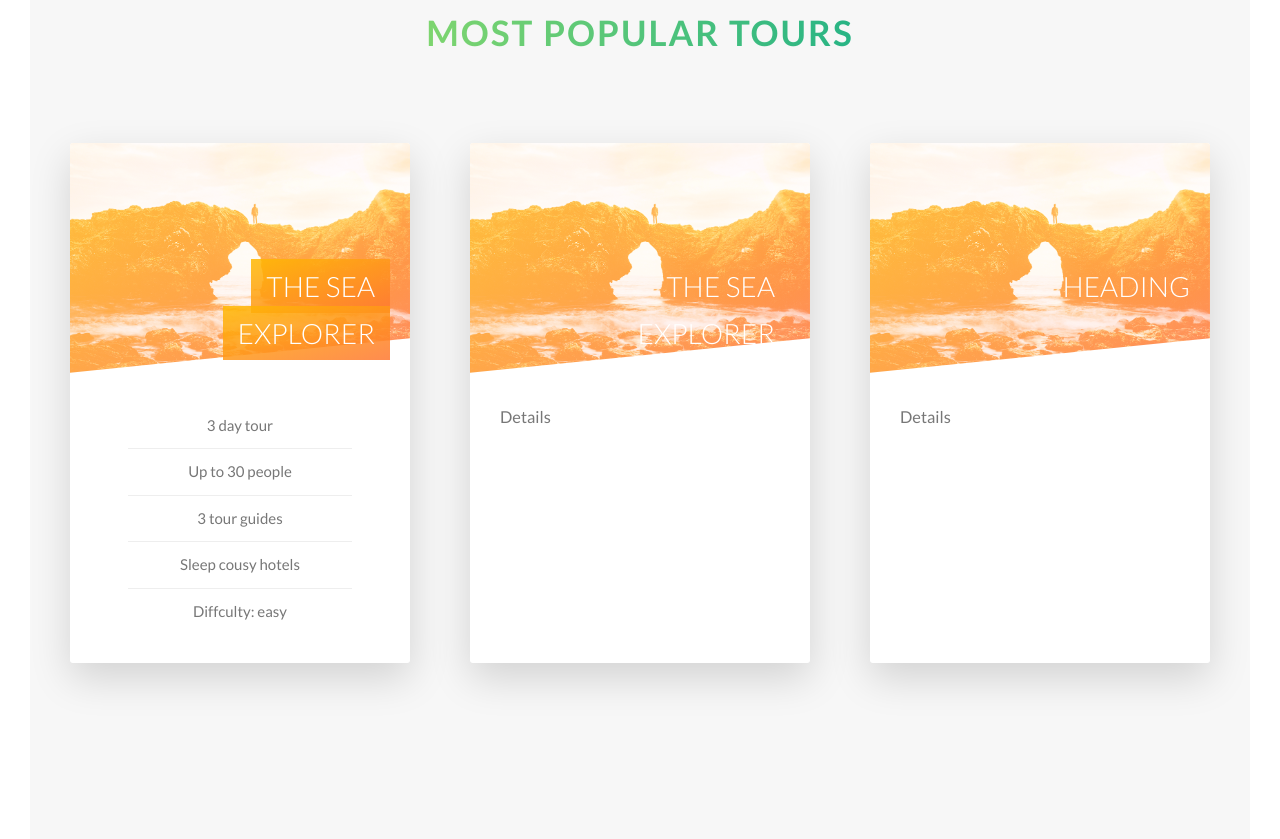
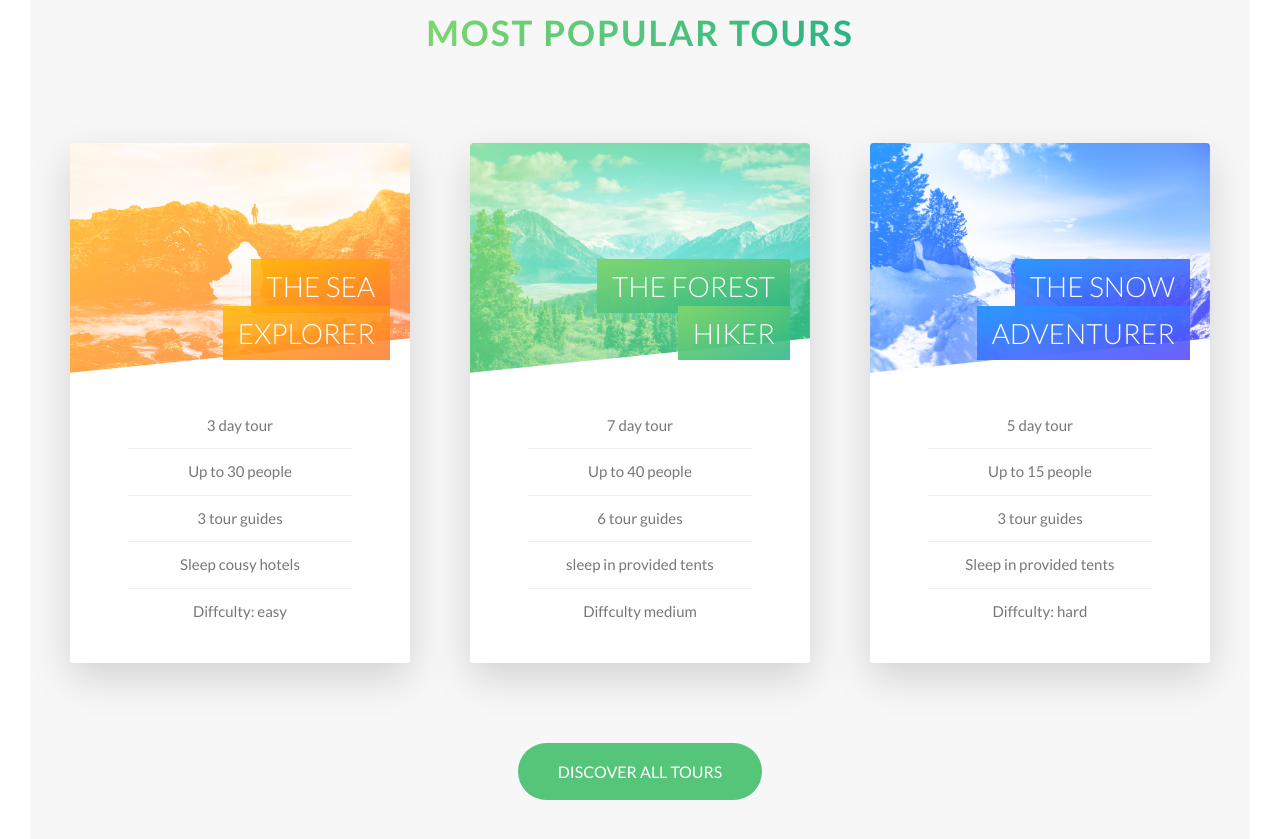
Before and after one commit to abnet3/LocalTourSite, a website: page index.html in a window 1280 px wide. Shown: the part 2507-3346 px from the top of the page. Drawn offline with Linux system fonts and the light colour scheme.

Commit message:
Tour Section

```diff
--- a/index.html
+++ b/index.html
@@ -48,12 +48,16 @@
 
                     <h3 class="heading-tertiary u-margin-bottom-small">You're going to fall in love with nature</h3>
                     <p class="paragraph">
-                        Lorem ipsum dolor sit amet consectetur adipisicing elit. Dolores ipsam illo doloribus labore tempore voluptatibus? Tempore, nemo dolore non delectus eos commodi error reprehenderit magni corrupti quis. Voluptatum, numquam ea.
+                        Lorem ipsum dolor sit amet consectetur adipisicing elit. Dolores ipsam illo doloribus labore
+                        tempore voluptatibus? Tempore, nemo dolore non delectus eos commodi error reprehenderit magni
+                        corrupti quis. Voluptatum, numquam ea.
                     </p>
 
                     <h3 class="heading-tertiary u-margin-bottom-small">Live adventures like you never have before</h3>
                     <p class="paragraph">
-                        Lorem ipsum dolor sit amet consectetur adipisicing elit. Dolores ipsam illo doloribus labore tempore voluptatibus? Tempore, nemo dolore non delectus eos commodi error reprehenderit magni corrupti quis. Voluptatum, numquam ea.
+                        Lorem ipsum dolor sit amet consectetur adipisicing elit. Dolores ipsam illo doloribus labore
+                        tempore voluptatibus? Tempore, nemo dolore non delectus eos commodi error reprehenderit magni
+                        corrupti quis. Voluptatum, numquam ea.
                     </p>
 
                     <a href="#" class="btn-text">Learn more &rarr;</a>
@@ -76,7 +80,8 @@
                         <i class="feature-box__icon icon-basic-world"></i>
                         <h3 class="heading-tertiary u-margin-bottom-small">Explore the world</h3>
                         <p class="fearure-box__text">
-                            Lorem ipsum dolor sit amet consectetur adipisicing elit. Reiciendis accusantium nemo odio.</p>
+                            Lorem ipsum dolor sit amet consectetur adipisicing elit. Reiciendis accusantium nemo odio.
+                        </p>
                     </div>
                 </div>
 
@@ -85,7 +90,8 @@
                         <i class="feature-box__icon icon-basic-compass"></i>
                         <h3 class="heading-tertiary u-margin-bottom-small">Meet nature</h3>
                         <p class="fearure-box__text">
-                            Lorem ipsum dolor sit amet consectetur adipisicing elit. Reiciendis accusantium nemo odio.</p>
+                            Lorem ipsum dolor sit amet consectetur adipisicing elit. Reiciendis accusantium nemo odio.
+                        </p>
                     </div>
                 </div>
 
@@ -94,7 +100,8 @@
                         <i class="feature-box__icon icon-basic-map"></i>
                         <h3 class="heading-tertiary u-margin-bottom-small">Find your way</h3>
                         <p class="fearure-box__text">
-                            Lorem ipsum dolor sit amet consectetur adipisicing elit. Reiciendis accusantium nemo odio.</p>
+                            Lorem ipsum dolor sit amet consectetur adipisicing elit. Reiciendis accusantium nemo odio.
+                        </p>
                     </div>
                 </div>
 
@@ -103,7 +110,8 @@
                         <i class="feature-box__icon icon-basic-heart"></i>
                         <h3 class="heading-tertiary u-margin-bottom-small">Live a healthier life</h3>
                         <p class="fearure-box__text">
-                            Lorem ipsum dolor sit amet consectetur adipisicing elit. Reiciendis accusantium nemo odio.</p>
+                            Lorem ipsum dolor sit amet consectetur adipisicing elit. Reiciendis accusantium nemo odio.
+                        </p>
                     </div>
                 </div>
             </div>
@@ -140,7 +148,13 @@
                         </div>
 
                         <div class="card__side card__side--back card__side--back-1">
-                            BACK
+                            <div class="card__cta">
+                                <div class="card__price-box">
+                                    <p class="card__price-only">Only</p>
+                                    <p class="card__price-value">$297</p>
+                                </div>
+                                <a href="" class="btn btn--white">Book Now!</a>
+                            </div>
                         </div>
 
                     </div>
@@ -153,19 +167,32 @@
                             </div>
                             <h4 class="card__heading">
                                 <span class="card__heading-span card__heading-span--2">
-                                    The Sea Explorer
+                                    The Forest Hiker
                                 </span>
                             </h4>
                             <div class="card__details">
-                                Details
+                                <ul>
+                                    <li>7 day tour</li>
+                                    <li>Up to 40 people</li>
+                                    <li>6 tour guides</li>
+                                    <li>sleep in provided tents</li>
+                                    <li>Diffculty medium</li>
+                                </ul>
                             </div>
                         </div>
 
-                        <div class="card__side card__side--back card__side--back-1">
-                            BACK
+                        <div class="card__side card__side--back card__side--back-2">
+                            <div class="card__cta">
+                                <div class="card__price-box">
+                                    <p class="card__price-only">Only</p>
+                                    <p class="card__price-value">300$</p>
+                                </div>
+                                <a href="" class="btn btn--white">Book Now!</a>
+                            </div>
                         </div>
 
-                    </div>                </div>
+                    </div>
+                </div>
                 <div class="col-1-of-3">
                     <div class="card">
                         <div class="card__side card__side--front">
@@ -173,18 +200,38 @@
                                 &nbsp;
                             </div>
                             <div class="card__heading">
-                                 Heading
+                                <span class="card__heading-span card__heading-span--3">
+                                    The Snow Adventurer
+                                </span>
+
                             </div>
                             <div class="card__details">
-                                Details
+                                <ul>
+                                    <li>5 day tour</li>
+                                    <li>Up to 15 people</li>
+                                    <li>3 tour guides</li>
+                                    <li>Sleep in provided tents</li>
+                                    <li>Diffculty: hard</li>
+                                </ul>
                             </div>
                         </div>
 
-                        <div class="card__side card__side--back card__side--back-1">
-                            BACK
+                        <div class="card__side card__side--back card__side--back-3">
+                            <div class="card__cta">
+                                <div class="card__price-box">
+                                    <p class="card__price-only">Only</p>
+                                    <p class="card__price-value">450$</p>
+                                </div>
+                                <a href="" class="btn btn--white">Book Now</a>
+                            </div>
                         </div>
 
-                    </div>                </div>
+                    </div>
+                </div>
+            </div>
+
+            <div class="u-center-text u-margin-bottom-huge">
+                <a href="#" class="btn btn--green">Discover all tours</a>
             </div>
         </section>
     </main>
--- a/sass/base/_utilities.scss
+++ b/sass/base/_utilities.scss
@@ -13,3 +13,11 @@
 .u-margin-bottom-medium {
     margin-bottom: 4rem;
 }
+
+.u-margin-top-big{
+    margin-top:4em;
+}
+
+.u-margin-top-huge{
+    margin-top:10em;
+}
--- a/sass/components/_button.scss
+++ b/sass/components/_button.scss
@@ -23,10 +23,18 @@
             box-shadow: 0 .5rem 1rem rgba($color-black, .2);
         }
         &--white {
-            background-color: white;
+            background-color: $color-white;
             color: $color-grey-dark;
             &::after {
-                background-color: white;
+                background-color: $color-white;
+            }
+        }
+
+        &--green {
+            background-color: $color-primary;
+            color: $color-white;
+            &::after {
+                background-color: $color-primary;
             }
         }
         &::after {
--- a/sass/components/_card.scss
+++ b/sass/components/_card.scss
@@ -36,6 +36,14 @@
                 background-image: linear-gradient(to right bottom, $color-secondary-light, $color-secondary-dark);
             }
 
+            &-2 {
+                background-image: linear-gradient(to right bottom, $color-primary-light, $color-primary-dark);
+            }
+            &-3{
+
+                background-image: linear-gradient(to right bottom, $color-tertiary-light, $color-tertiary-dark);
+            }
+
         }
     }
 
@@ -55,17 +63,20 @@
           background-blend-mode: screen;
           -webkit-clip-path: polygon(0 0, 100% 0, 100% 85%, 0 100%);
           clip-path: polygon(0 0, 100% 0, 100% 85%, 0 100%);
+          border-top-left-radius: 3px;
+          border-top-right-radius: 3px;
+
 
          &--1{
             background-image: linear-gradient(to right bottom, $color-secondary-light, $color-secondary-dark), url(../img/nat-5.jpg);
          }
 
          &--2{
-            background-image: linear-gradient(to right bottom, $color-secondary-light, $color-secondary-dark), url(../img/nat-5.jpg);
+            background-image: linear-gradient(to right bottom, $color-primary-light, $color-primary-dark), url(../img/nat-6.jpg);
         }
 
         &--3{
-            background-image: linear-gradient(to right bottom, $color-secondary-light, $color-secondary-dark), url(../img/nat-5.jpg);
+            background-image: linear-gradient(to right bottom, $color-tertiary-light, $color-tertiary-dark), url(../img/nat-7.jpg);
         }
     }
 
@@ -88,6 +99,14 @@
 
         &--1{
             background-image: linear-gradient(to right bottom, rgba($color-secondary-light, .85), rgba($color-secondary-dark, .85));
+        }
+
+        &--2{
+            background-image: linear-gradient(to right bottom, rgba($color-primary-light, 85), rgba($color-primary-dark, .85));
+        }
+
+        &--3{
+            background-image: linear-gradient(to right bottom, rgba($color-tertiary-light, 85), rgba($color-tertiary-dark, .85));
         }
     }
 
@@ -114,4 +133,39 @@
             }
         }
     }
+
+
+    //FRONT SIDE STYLING
+
+    &__cta{
+        position: absolute;
+        top: 50%;
+        left:50%;
+        transform: translate(-50%, -50%);
+        width: 90%;
+        text-align: center;
+
+    }
+
+    &__price-box{
+
+        //  text-align: center;
+         margin-bottom: 8rem;
+         color: $color-white;
+
+    }
+
+    &__price-only{
+
+         font-size: 1.4rem;
+         text-transform: uppercase;
+    }
+
+    &__price-value{
+
+         font-size: 6rem;
+         font-weight: 100;
+         -webkit-font-smoothing: antialiased;
+
+    }
 }
--- a/sass/pages/_home.scss
+++ b/sass/pages/_home.scss
@@ -16,7 +16,7 @@
 }
 
 .section-tours {
-    padding: 25rem 0 50rem 0;
+    padding: 25rem 0 15rem 0;
     margin-top: -10rem;
     background-color: $color-grey-light-1;
 }
```
Also changed, not shown: css/style.css. Lines whose indentation alone changed are shown as unchanged.
